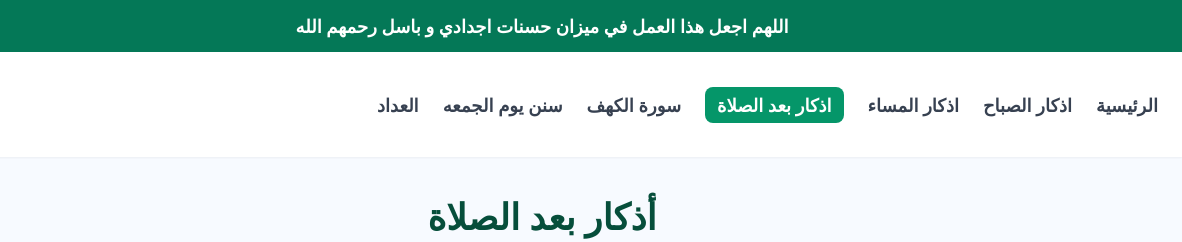
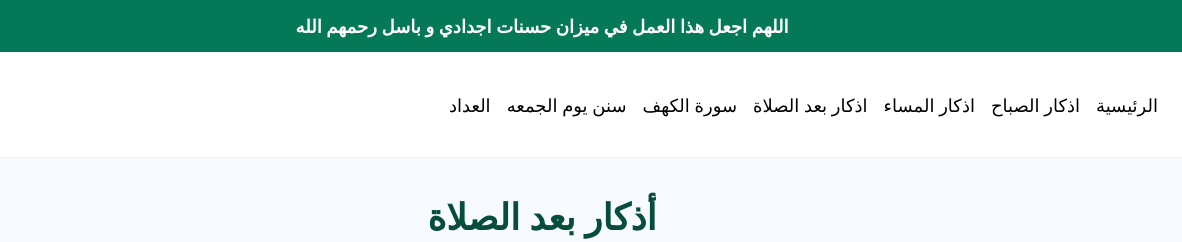
Before and after one commit to isdhari/Tadabur, a plain HTML site: page prayer.html in a window 1280 px wide. Shown: the top 242 px of the page, 98-1280 px from the left. Drawn offline with nearby package versions, Linux system fonts and the light colour scheme.

Commit message:
Update navbar links and structure in prayer.html

```diff
--- a/prayer.html
+++ b/prayer.html
@@ -25,31 +25,31 @@
 
 <!-- Navbar -->
 <nav class="w-full bg-white shadow-sm py-4 px-6 flex items-center justify-between sticky top-0 z-50">
-    <div class="flex items-center gap-6 text-lg font-semibold text-gray-700">
 
-        <a href="index.html" class="hover:text-emerald-600">الرئيسية</a>
+    <!-- زر قائمة الجوال -->
+    <button id="menuBtn" class="md:hidden text-3xl text-emerald-700">
+        ☰
+    </button>
 
-        <a href="morning.html" class="hover:text-emerald-600">اذكار الصباح</a>
+    <!-- الروابط (مخفيه في الجوال – تظهر في الكمبيوتر) -->
+    <div class="hidden md:flex items-center gap-4 text-lg font-medium">
 
-        <a href="evening.html" class="hover:text-emerald-600">اذكار المساء</a>
+        <a href="index.html" class="nav-item">الرئيسية</a>
+        <a href="morning.html" class="nav-item">اذكار الصباح</a>
+        <a href="evening.html" class="nav-item">اذكار المساء</a>
+        <a href="prayer.html" class="nav-item">اذكار بعد الصلاة</a>
+        <a href="alkahf.html" class="nav-item">سورة الكهف</a>
+        <a href="friday.html" class="nav-item">سنن يوم الجمعه</a>
+        <a href="counter.html" class="nav-item">العداد</a>
 
-        <!-- الصفحة الحالية -->
-        <a href="prayer.html" class="text-white bg-emerald-600 px-3 py-1 rounded-lg font-bold">
-            اذكار بعد الصلاة
-        </a>
-
-        <a href="alkahf.html" class="hover:text-emerald-600">سورة الكهف</a>
-
-        <a href="friday.html" class="hover:text-emerald-600">سنن يوم الجمعه</a>
-
-        <a href="counter.html" class="hover:text-emerald-600">العداد</a>
     </div>
 
     <div>
-    <img src="images/tadabbur_log.png" alt="Tadabbur Logo" style="width: 70px;">
-</div>
+        <img src="images/tadabbur_log.png" alt="Tadabbur Logo" style="width: 70px;">
+    </div>
 
 </nav>
+
 
 <!-- Title -->
 <section class="text-center mt-10">
```
